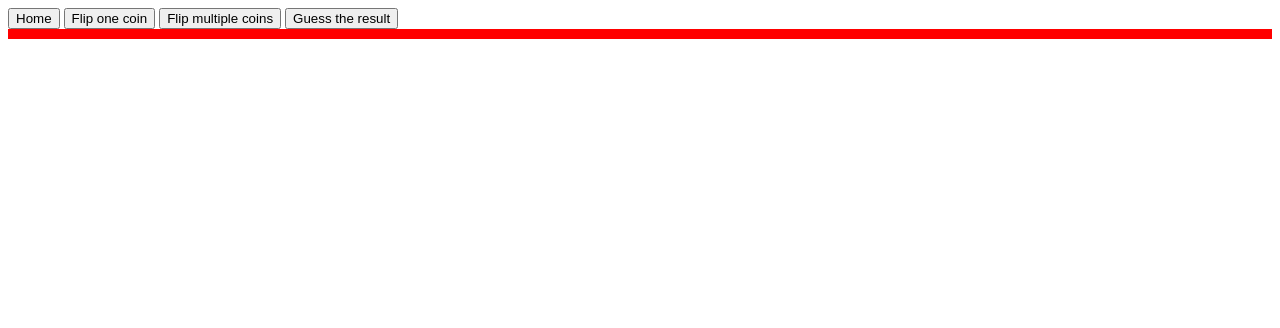
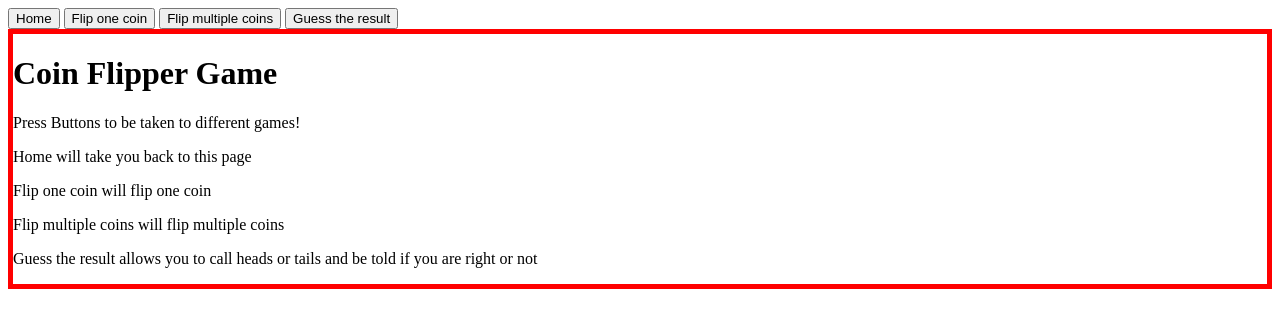
Before and after one commit to comp426-2022-spring/a05-jcsansom-cyber, a website: page public/index.html in a window 1280 px wide. Drawn offline with Linux system fonts and the light colour scheme.

Commit message:
Home page

```diff
--- a/public/index.html
+++ b/public/index.html
@@ -33,7 +33,13 @@
       <button id="guessnav">Guess the result</button>
     </nav>
     <div id="home" class="active">
-
+      <h1>Coin Flipper Game</h1>
+      <p>Press Buttons to be taken to different games!
+      </p>
+      <p>Home will take you back to this page</p>
+      <p>Flip one coin will flip one coin</p>
+      <p>Flip multiple coins will flip multiple coins</p>
+      <p>Guess the result allows you to call heads or tails and be told if you are right or not</p>
     </div>
     <div id="single" class="hidden">
       <button id="coin">Flip?</button>
```
